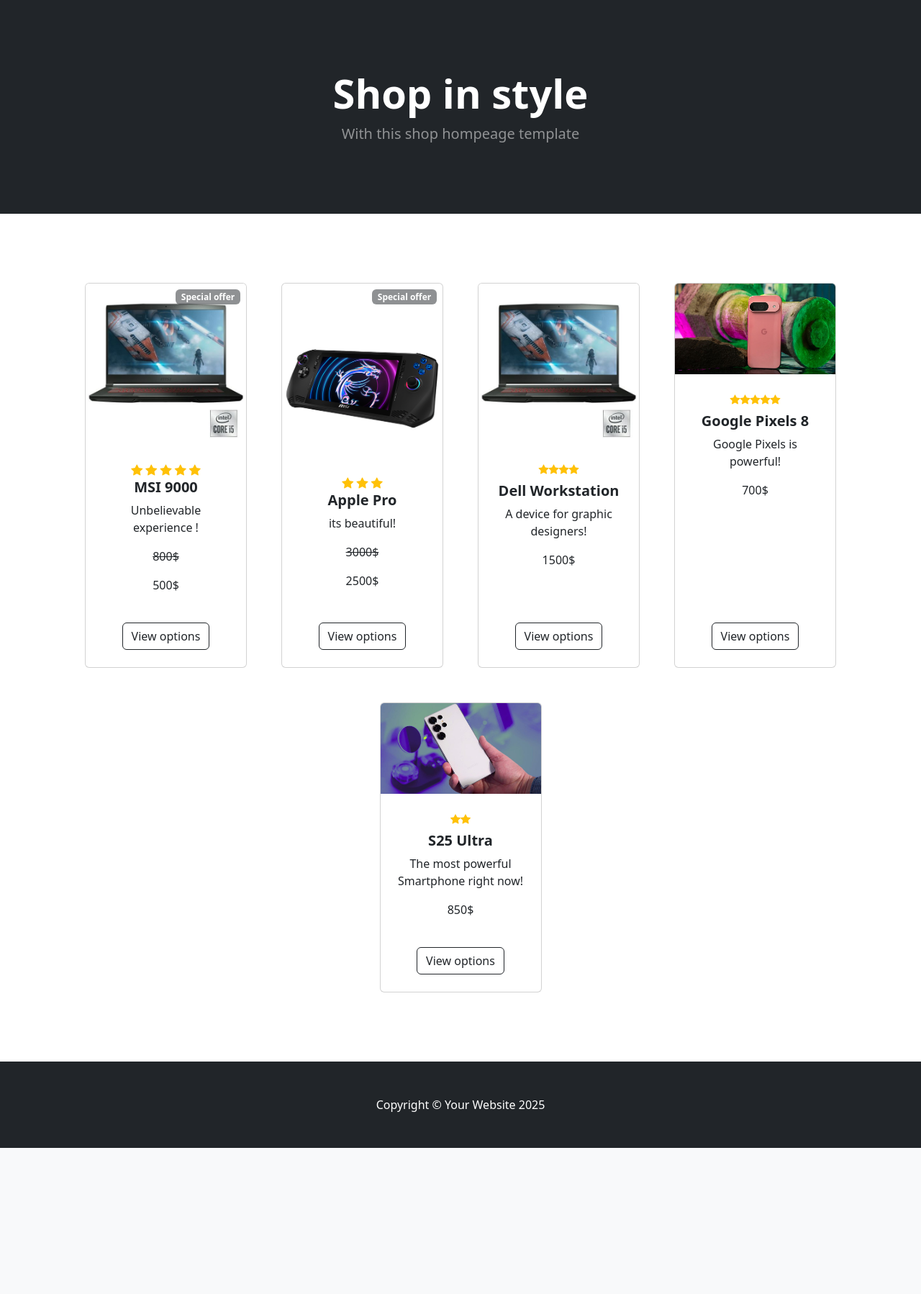
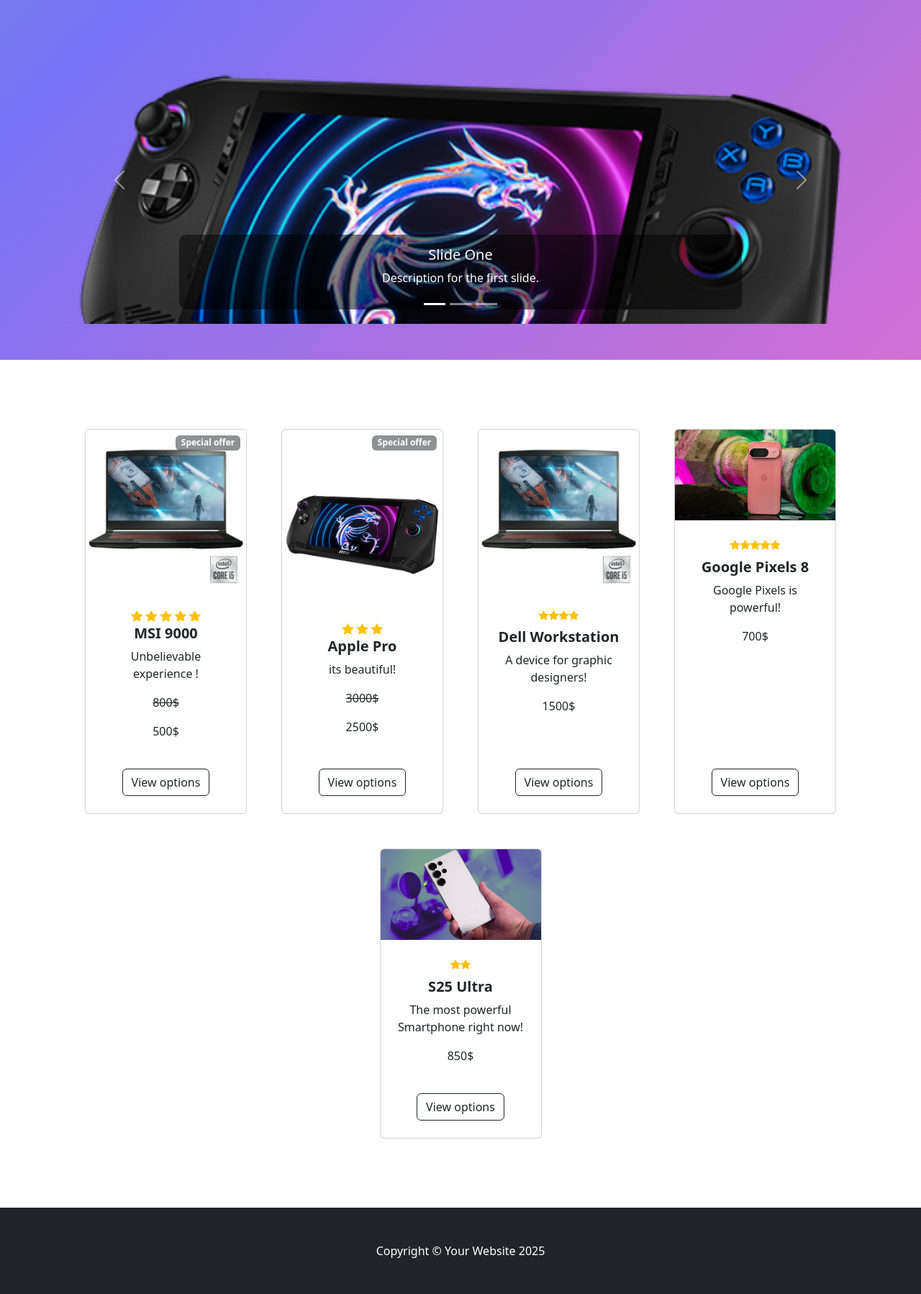
Before and after one commit to Hasibafghan/django-ecommerce-app, a Django app: page / in a window 1280 px wide. Shown: the part 70-1868 px from the top of the page at 72% size. Before the commit the page ends 1665 px from the top, so only its background shows below. Run offline with Django 5.2, Linux system fonts and the light colour scheme; data comes from the database, SQL or seed files in the repository; both versions use the stored data as it was after the commit; some libraries are stand-ins or nearby versions.

Commit message:
carousal added and beauty

```diff
--- a/shop/templates/index.html
+++ b/shop/templates/index.html
@@ -2,17 +2,90 @@
 {% load static %}
 <!-- Navigation -->
 {% include 'include/navbar.html' %}
+    <link href="https://cdn.jsdelivr.net/npm/bootstrap-icons@1.5.0/font/bootstrap-icons.css" rel="stylesheet" />
+    <link href="https://cdn.jsdelivr.net/npm/bootstrap@5.2.3/dist/css/bootstrap.min.css" rel="stylesheet" />
 
 {% block content %}
   <!-- Header -->
-  <header class="bg-dark py-5">
-    <div class="container px-4 px-lg-5 my-5">
-      <div class="text-center text-white">
-        <h1 class="display-4 fw-bolder">Shop in style</h1>
-        <p class="lead fw-normal text-white-50 mb-0">With this shop hompeage template</p>
+  <style>
+    .gradient-bg {
+      padding: 50px 0;
+      background: linear-gradient(-45deg, #ff6ec4, #7873f5, #42e695, #fdd819);
+      background-size: 400% 400%;
+      animation: gradientMove 15s ease infinite;
+    }
+
+    @keyframes gradientMove {
+      0% {
+        background-position: 0% 50%;
+      }
+      50% {
+        background-position: 100% 50%;
+      }
+      100% {
+        background-position: 0% 50%;
+      }
+    }
+
+    .carousel-item img {
+      height: 400px;
+      object-fit: cover;
+      width: 100%;
+      border-radius: 1rem;
+      box-shadow: 0 4px 20px rgba(0, 0, 0, 0.4);
+    }
+
+    .carousel-caption {
+      background-color: rgba(0, 0, 0, 0.5);
+      border-radius: 10px;
+      padding: 1rem;
+    }
+  </style>
+</head>
+<body>
+
+  <div class="gradient-bg">
+    <div class="container">
+      <div id="carouselExampleCaptions" class="carousel slide" data-bs-ride="carousel">
+        <div class="carousel-indicators">
+          <button type="button" data-bs-target="#carouselExampleCaptions" data-bs-slide-to="0" class="active" aria-current="true" aria-label="Slide 1"></button>
+          <button type="button" data-bs-target="#carouselExampleCaptions" data-bs-slide-to="1" aria-label="Slide 2"></button>
+          <button type="button" data-bs-target="#carouselExampleCaptions" data-bs-slide-to="2" aria-label="Slide 3"></button>
+        </div>
+        <div class="carousel-inner rounded-4">
+          <div class="carousel-item active">
+            <img src="{% static 'assets/Claw_SeriesTab.png' %}" class="d-block w-100" alt="Slide 1">
+            <div class="carousel-caption d-none d-md-block">
+              <h5>Slide One</h5>
+              <p>Description for the first slide.</p>
+            </div>
+          </div>
+          <div class="carousel-item">
+            <img src="{% static 'assets/google-pixel-9-4-2.jpg' %}" class="d-block w-100" alt="Slide 2">
+            <div class="carousel-caption d-none d-md-block">
+              <h5>Slide Two</h5>
+              <p>Description for the second slide.</p>
+            </div>
+          </div>
+          <div class="carousel-item">
+            <img src="{% static 'assets/samsung-s25ultra-review-01.jpg' %}" class="d-block w-100" alt="Slide 3">
+            <div class="carousel-caption d-none d-md-block">
+              <h5>Slide Three</h5>
+              <p>Description for the third slide.</p>
+            </div>
+          </div>
+        </div>
+        <button class="carousel-control-prev" type="button" data-bs-target="#carouselExampleCaptions" data-bs-slide="prev">
+          <span class="carousel-control-prev-icon" aria-hidden="true"></span>
+          <span class="visually-hidden">Previous</span>
+        </button>
+        <button class="carousel-control-next" type="button" data-bs-target="#carouselExampleCaptions" data-bs-slide="next">
+          <span class="carousel-control-next-icon" aria-hidden="true"></span>
+          <span class="visually-hidden">Next</span>
+        </button>
       </div>
     </div>
-  </header>
+  </div>
 
   <!-- Section -->
   <section class="py-5">
@@ -81,3 +154,6 @@
     </div>
   </section>
 {% endblock %}
+
+<script src="https://cdn.jsdelivr.net/npm/bootstrap@5.2.3/dist/js/bootstrap.bundle.min.js"></script>
+ <script src="https://cdn.jsdelivr.net/npm/bootstrap@5.3.0/dist/js/bootstrap.bundle.min.js"></script>
```
Also changed, not shown: db.sqlite3, static/assets/Claw_SeriesTab.png (added), static/assets/google-pixel-9-4-2.jpg (added), static/assets/samsung-s25ultra-review-01.jpg (added).
